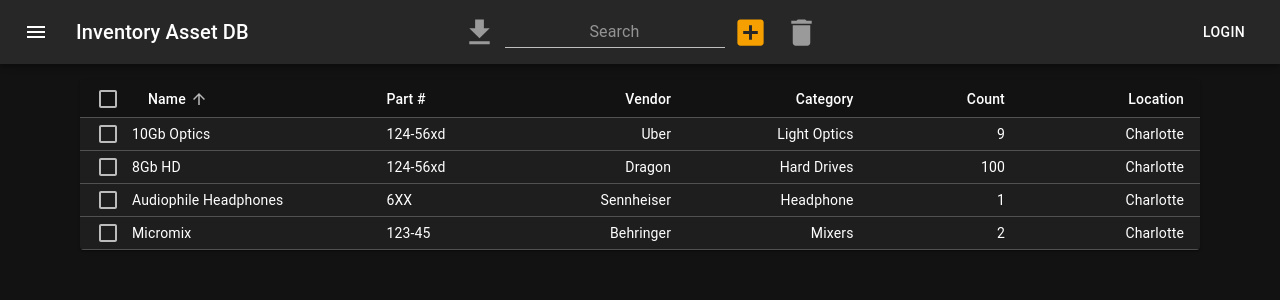
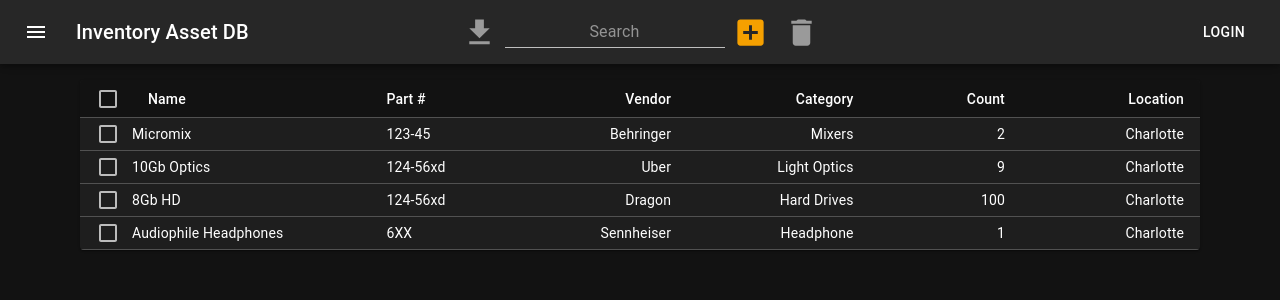
Before and after one commit to sudothei/asset-inventory, a React app in the folder web/: page / in a window 1280 px wide. Shown: the top 300 px of the page. Built offline with nearby package versions, Linux system fonts and the light colour scheme.

Commit message:
cleaning up structure

```diff
--- a/web/src/Dashboard.tsx
+++ b/web/src/Dashboard.tsx
@@ -13,102 +13,26 @@ import Box from "@mui/material/Box";
 import { EnhancedTableHead } from "EnhancedTableHead";
 import { DashTopBar } from "./DashTopBar";
 
-type Order = "asc" | "desc";
-interface Data {
-  id: number;
-  name: string;
-  partno: string;
-  vendor: string;
-  category: string;
-  count: number;
-  location: string;
-}
-function createData(
-  id: number,
-  name: string,
-  partno: string,
-  vendor: string,
-  category: string,
-  count: number,
-  location: string
-): Data {
-  return { id, name, partno, vendor, category, count, location };
-}
-const rows = [
-  createData(
-    12435,
-    "10Gb Optics",
-    "124-56xd",
-    "Uber",
-    "Light Optics",
-    9,
-    "Charlotte"
-  ),
-  createData(
-    12531,
-    "8Gb HD",
-    "124-56xd",
-    "Dragon",
-    "Hard Drives",
-    100,
-    "Charlotte"
-  ),
-  createData(
-    15423,
-    "Audiophile Headphones",
-    "6XX",
-    "Sennheiser",
-    "Headphone",
-    1,
-    "Charlotte"
-  ),
-  createData(
-    12431,
-    "Micromix",
-    "123-45",
-    "Behringer",
-    "Mixers",
-    2,
-    "Charlotte"
-  ),
-];
+import { Order, getComparator } from "./sortingHelpers";
 
-function descendingComparator<Type>(a: Type, b: Type, orderBy: keyof Type) {
-  if (b[orderBy] < a[orderBy]) {
-    return -1;
-  }
-  if (b[orderBy] > a[orderBy]) {
-    return 1;
-  }
-  return 0;
-}
-
-function getComparator<Key extends keyof any>(
-  order: Order,
-  orderBy: Key
-): (
-  a: { [key in Key]: number | string },
-  b: { [key in Key]: number | string }
-) => number {
-  return order === "desc"
-    ? (a, b) => descendingComparator(a, b, orderBy)
-    : (a, b) => -descendingComparator(a, b, orderBy);
-}
+// TODO replace with API call
+import { rows, AssetData } from "./rows";
 
 export const Dashboard = () => {
+  // For sorting rows by column
   const [order, setOrder] = useState<Order>("asc");
-  const [orderBy, setOrderBy] = useState<keyof Data>("name");
-  const [selected, setSelected] = React.useState<readonly string[]>([]);
-
+  const [orderBy, setOrderBy] = useState<keyof AssetData>("id");
   const handleRequestSort = (
     event: React.MouseEvent<unknown>,
-    property: keyof Data
+    property: keyof AssetData
   ) => {
     const isAsc = orderBy === property && order === "asc";
     setOrder(isAsc ? "desc" : "asc");
     setOrderBy(property);
   };
 
+  // For selecting rows
+  const [selected, setSelected] = React.useState<readonly string[]>([]);
   const handleSelectAllClick = (event: React.ChangeEvent<HTMLInputElement>) => {
     if (event.target.checked) {
       const newSelecteds = rows.map((n) => n.id.toString());
@@ -117,13 +41,12 @@ export const Dashboard = () => {
     }
     setSelected([]);
   };
-
-  const handleClick = (event: React.MouseEvent<unknown>, name: string) => {
-    const selectedIndex = selected.indexOf(name);
+  const handleRowClick = (event: React.MouseEvent<unknown>, id: string) => {
+    const selectedIndex = selected.indexOf(id);
     let newSelected: readonly string[] = [];
 
     if (selectedIndex === -1) {
-      newSelected = newSelected.concat(selected, name);
+      newSelected = newSelected.concat(selected, id);
     } else if (selectedIndex === 0) {
       newSelected = newSelected.concat(selected.slice(1));
     } else if (selectedIndex === selected.length - 1) {
@@ -134,11 +57,9 @@ export const Dashboard = () => {
         selected.slice(selectedIndex + 1)
       );
     }
-
     setSelected(newSelected);
   };
-
-  const isSelected = (name: string) => selected.indexOf(name) !== -1;
+  const isSelected = (id: string) => selected.indexOf(id) !== -1;
 
   // for table to fill container properly
   const [tableHeight, setTableHeight] = useState(0);
@@ -177,7 +98,9 @@ export const Dashboard = () => {
                 return (
                   <TableRow
                     hover
-                    onClick={(event) => handleClick(event, row.id.toString())}
+                    onClick={(event) =>
+                      handleRowClick(event, row.id.toString())
+                    }
                     role="checkbox"
                     aria-checked={isItemSelected}
                     tabIndex={-1}
--- /dev/null
+++ b/web/src/rows.tsx
@@ -0,0 +1,48 @@
+export interface AssetData {
+  id: number;
+  name: string;
+  partno: string;
+  vendor: string;
+  category: string;
+  count: number;
+  location: string;
+}
+
+export const rows: AssetData[] = [
+  {
+    id: 12435,
+    name: "10Gb Optics",
+    partno: "124-56xd",
+    vendor: "Uber",
+    category: "Light Optics",
+    count: 9,
+    location: "Charlotte",
+  },
+  {
+    id: 12531,
+    name: "8Gb HD",
+    partno: "124-56xd",
+    vendor: "Dragon",
+    category: "Hard Drives",
+    count: 100,
+    location: "Charlotte",
+  },
+  {
+    id: 15423,
+    name: "Audiophile Headphones",
+    partno: "6XX",
+    vendor: "Sennheiser",
+    category: "Headphone",
+    count: 1,
+    location: "Charlotte",
+  },
+  {
+    id: 12431,
+    name: "Micromix",
+    partno: "123-45",
+    vendor: "Behringer",
+    category: "Mixers",
+    count: 2,
+    location: "Charlotte",
+  },
+];
--- /dev/null
+++ b/web/src/sortingHelpers.tsx
@@ -0,0 +1,23 @@
+export type Order = "asc" | "desc";
+
+function descendingComparator<Type>(a: Type, b: Type, orderBy: keyof Type) {
+  if (b[orderBy] < a[orderBy]) {
+    return -1;
+  }
+  if (b[orderBy] > a[orderBy]) {
+    return 1;
+  }
+  return 0;
+}
+
+export function getComparator<Key extends keyof any>(
+  order: Order,
+  orderBy: Key
+): (
+  a: { [key in Key]: number | string },
+  b: { [key in Key]: number | string }
+) => number {
+  return order === "desc"
+    ? (a, b) => descendingComparator(a, b, orderBy)
+    : (a, b) => -descendingComparator(a, b, orderBy);
+}
```
